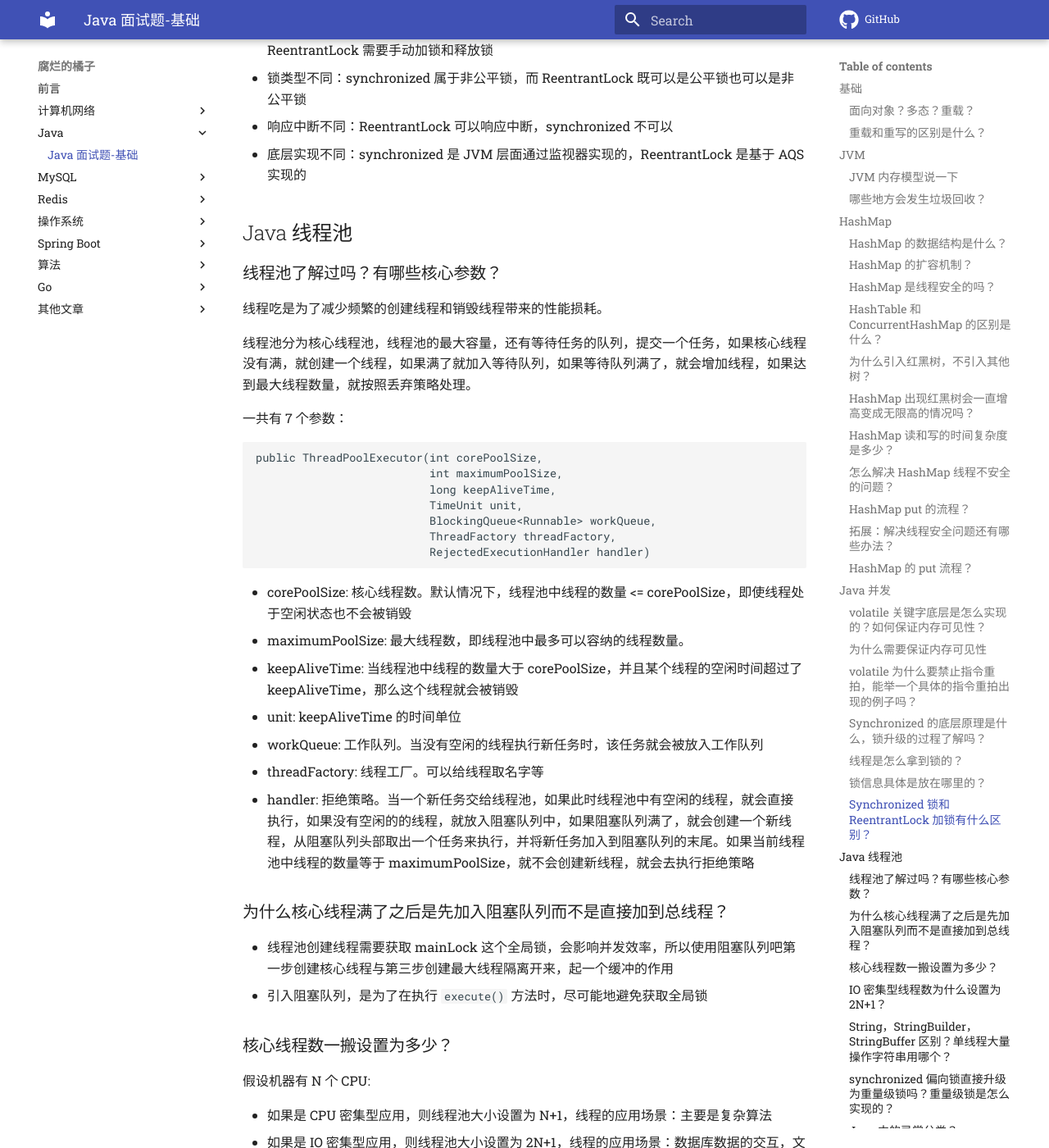
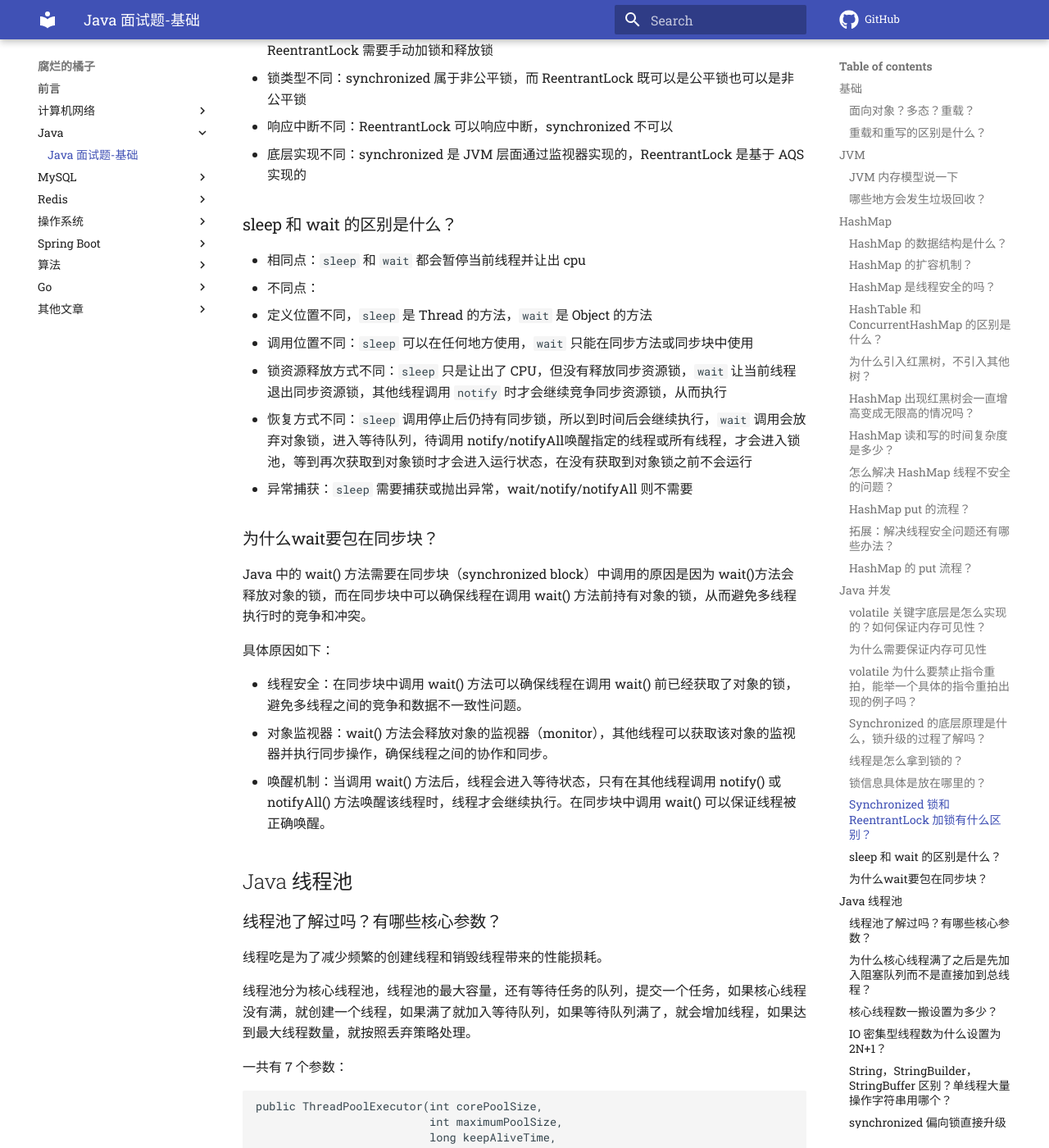
Before and after one commit to z1ming/cs-Hydra, an MkDocs documentation site: the page built from docs/文章/Java-base.md, in a window 1280 px wide and 1400 px high, scrolled down 7983 px. Shown: the whole window at 82% size. Built offline with MkDocs 1.6.1 and Material for MkDocs 9.7.7, drawn with Linux system fonts in a browser that asks for light colours; comment, search, counter and statistics services are not loaded.

Commit message:
Update Java-base.md
Signed-off-by: Ziming Meng <zimingm94@gmail.com>

```diff
--- a/docs/文章/Java-base.md
+++ b/docs/文章/Java-base.md
@@ -239,6 +239,26 @@ JVM 通过操作对象的头部信息来实现锁的获取、释放以及等待
 - 响应中断不同：ReentrantLock 可以响应中断，synchronized 不可以
 - 底层实现不同：synchronized 是 JVM 层面通过监视器实现的，ReentrantLock 是基于 AQS 实现的
 
+### sleep 和 wait 的区别是什么？
+
+- 相同点：`sleep` 和 `wait` 都会暂停当前线程并让出 cpu
+- 不同点：
+  - 定义位置不同，`sleep` 是 Thread 的方法，`wait` 是 Object 的方法
+  - 调用位置不同：`sleep` 可以在任何地方使用，`wait` 只能在同步方法或同步块中使用
+  - 锁资源释放方式不同：`sleep` 只是让出了 CPU，但没有释放同步资源锁，`wait` 让当前线程退出同步资源锁，其他线程调用 `notify` 时才会继续竞争同步资源锁，从而执行
+  - 恢复方式不同：`sleep` 调用停止后仍持有同步锁，所以到时间后会继续执行，`wait` 调用会放弃对象锁，进入等待队列，待调用 notify/notifyAll唤醒指定的线程或所有线程，才会进入锁池，等到再次获取到对象锁时才会进入运行状态，在没有获取到对象锁之前不会运行
+  - 异常捕获：`sleep` 需要捕获或抛出异常，wait/notify/notifyAll 则不需要
+
+### 为什么wait要包在同步块？
+
+Java 中的 wait() 方法需要在同步块（synchronized block）中调用的原因是因为 wait()方法会释放对象的锁，而在同步块中可以确保线程在调用 wait() 方法前持有对象的锁，从而避免多线程执行时的竞争和冲突。
+
+具体原因如下：
+
+- 线程安全：在同步块中调用 wait() 方法可以确保线程在调用 wait() 前已经获取了对象的锁，避免多线程之间的竞争和数据不一致性问题。
+- 对象监视器：wait() 方法会释放对象的监视器（monitor），其他线程可以获取该对象的监视器并执行同步操作，确保线程之间的协作和同步。
+- 唤醒机制：当调用 wait() 方法后，线程会进入等待状态，只有在其他线程调用 notify() 或 notifyAll() 方法唤醒该线程时，线程才会继续执行。在同步块中调用 wait() 可以保证线程被正确唤醒。
+
 ## Java 线程池
 
 ### 线程池了解过吗？有哪些核心参数？
```
